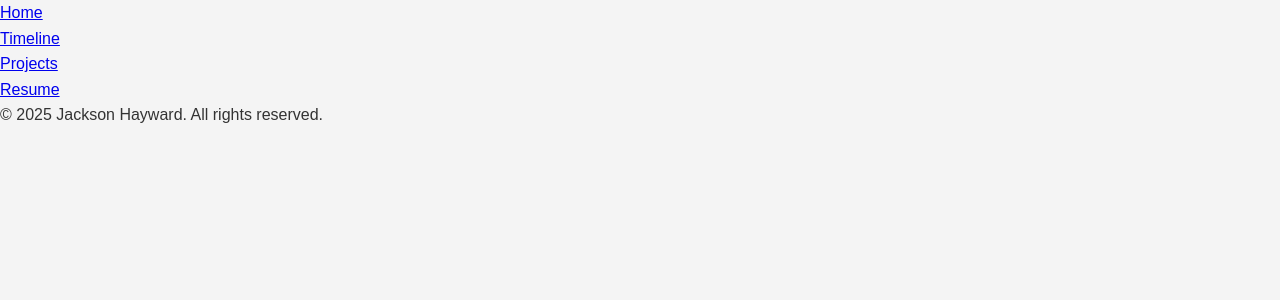
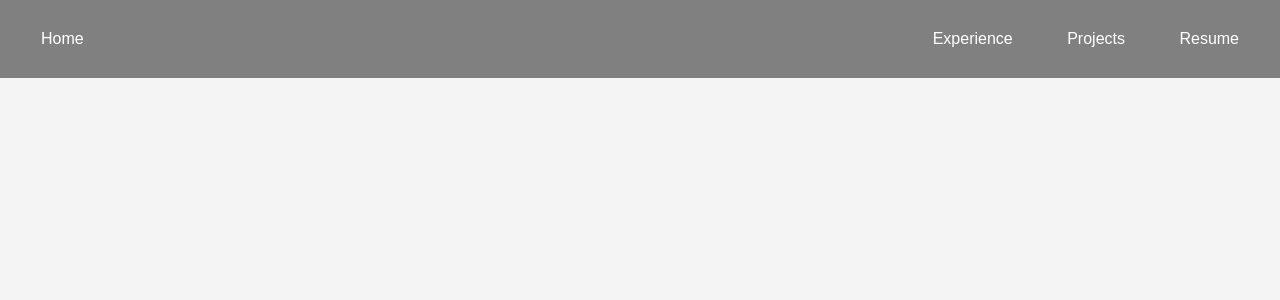
Before and after one commit to jch1013/jackson-hayward-website, a Django app: template main/templates/base.html in a window 1280 px wide. Shown: the top 300 px of the page. Run offline with Django 5.2, Linux system fonts and the light colour scheme; the template is opened without the code that fills it, so the values that code supplies are empty.

Commit message:
update main page style

```diff
--- a/main/templates/base.html
+++ b/main/templates/base.html
@@ -10,14 +10,16 @@
 <body>
 
     <!-- Navigation Bar (Component) -->
-    <nav>
-        <ul>
-            <li><a href="{% url 'home' %}">Home</a></li>
-            <li><a href="{% url 'timeline' %}">Timeline</a></li>
-            <li><a href="{% url 'projects' %}">Projects</a></li>
-            <li><a href="{% url 'resume' %}">Resume</a></li>
-        </ul>
-    </nav>
+    <nav class="navbar">
+        <div class="nav-left">
+          <a href="/">Home</a>
+        </div>
+        <div class="nav-right">
+          <a href="/experience">Experience</a>
+          <a href="/projects">Projects</a>
+          <a href="/resume">Resume</a>
+        </div>
+      </nav>
 
     <!-- Main Content -->
     <div id="content">
@@ -26,10 +28,5 @@
         {% endblock %}
     </div>
 
-    <!-- Footer -->
-    <footer>
-        <p>&copy; 2025 Jackson Hayward. All rights reserved.</p>
-    </footer>
-
 </body>
 </html>
--- a/static/css/styles.css
+++ b/static/css/styles.css
@@ -15,9 +15,17 @@ body {
 
 /* Navigation Bar Styling */
 .navbar {
-    background-color: #333;
+    background-color: gray;
     padding: 1rem;
     text-align: left;
+    display: flex;
+    justify-content: space-between;
+
+}
+
+.navbar ul {
+    display: flex;
+    list-style: none;
 }
 
 .navbar a {
```
Also changed, not shown: other parts of static/css/styles.css (+41 -0 lines), main/templates/main/home.html (+11 -3 lines), 1 other file.
